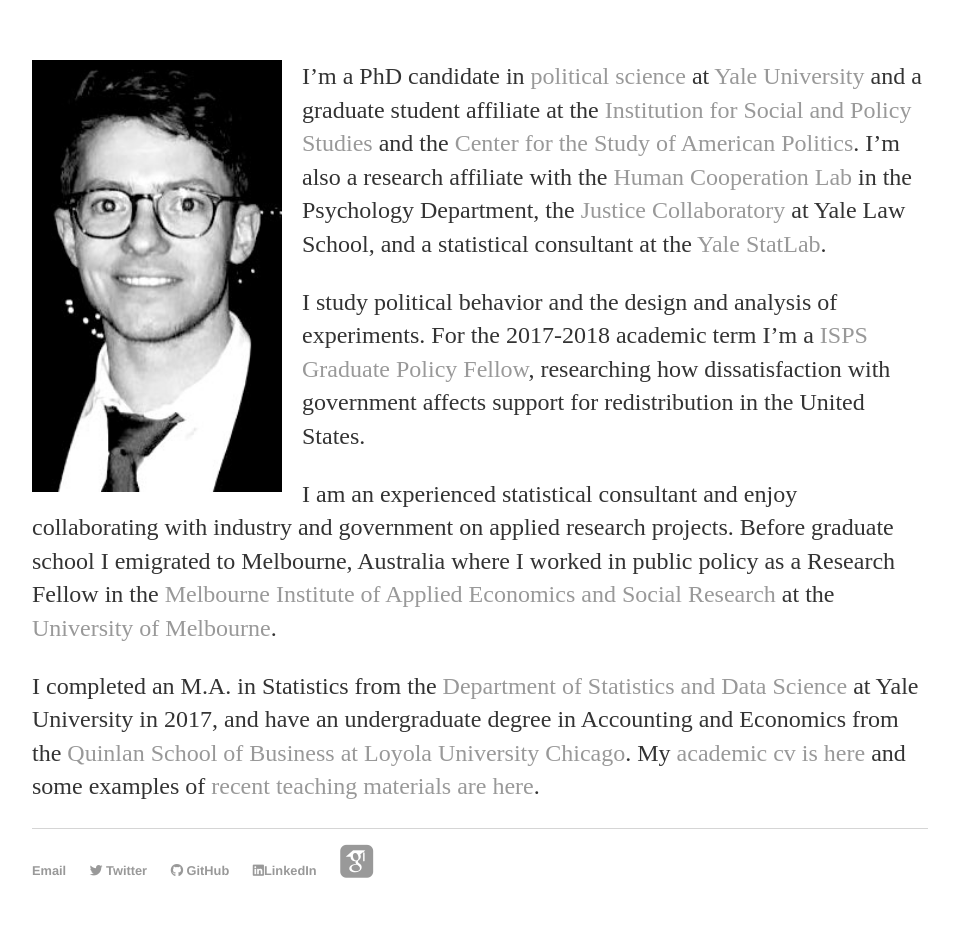
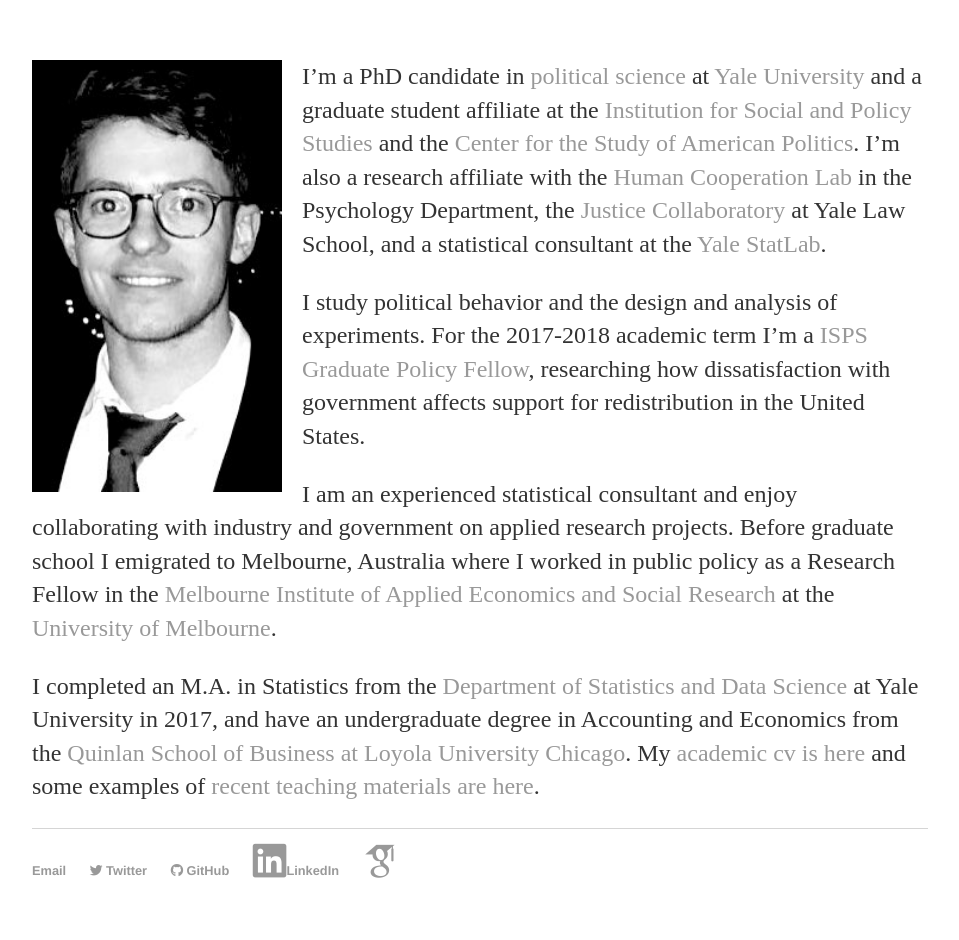
Before and after one commit to kylepeyton/kylepeyton.github.io, a Jekyll site: the page built from index.markdown, in a window 1280 px wide. Shown: the whole page, without its empty margins (160-1119 px from the left). Built offline with Jekyll 4.4.1, drawn with Linux system fonts in a browser that asks for light colours; nearby versions of some CDN libraries; some web fonts are replaced.

Commit message:
Update design-kp.html

```diff
--- a/_layouts/design-kp.html
+++ b/_layouts/design-kp.html
@@ -35,12 +35,12 @@
 				{% if site.linkedin_username %}
 				<li>
 					<a href="https://linkedin.com/in/{{ site.linkedin_username }}">
-						<i class="fa fa-linkedin-square" aria-hidden="true"></i>LinkedIn
+						<i class="fa fa-linkedin-square fa-3x" aria-hidden="true"></i>LinkedIn
 					</a>
 				</li>
 				{% endif %}
 				<li>
-					<a href="https://scholar.google.com/citations?user=Hccq-KMAAAAJ&hl=en" alt="Link to Google Scholar" data-toggle="tooltip" title="Google Scholar"><i class="ai ai-google-scholar-square ai-3x"></i></a></li>
+					<a href="https://scholar.google.com/citations?user=Hccq-KMAAAAJ&hl=en" alt="Link to Google Scholar" data-toggle="tooltip" title="Google Scholar"><i class="ai ai-google-scholar ai-3x"></i></a></li>
 			</ul>
 			</footer>
 
```
